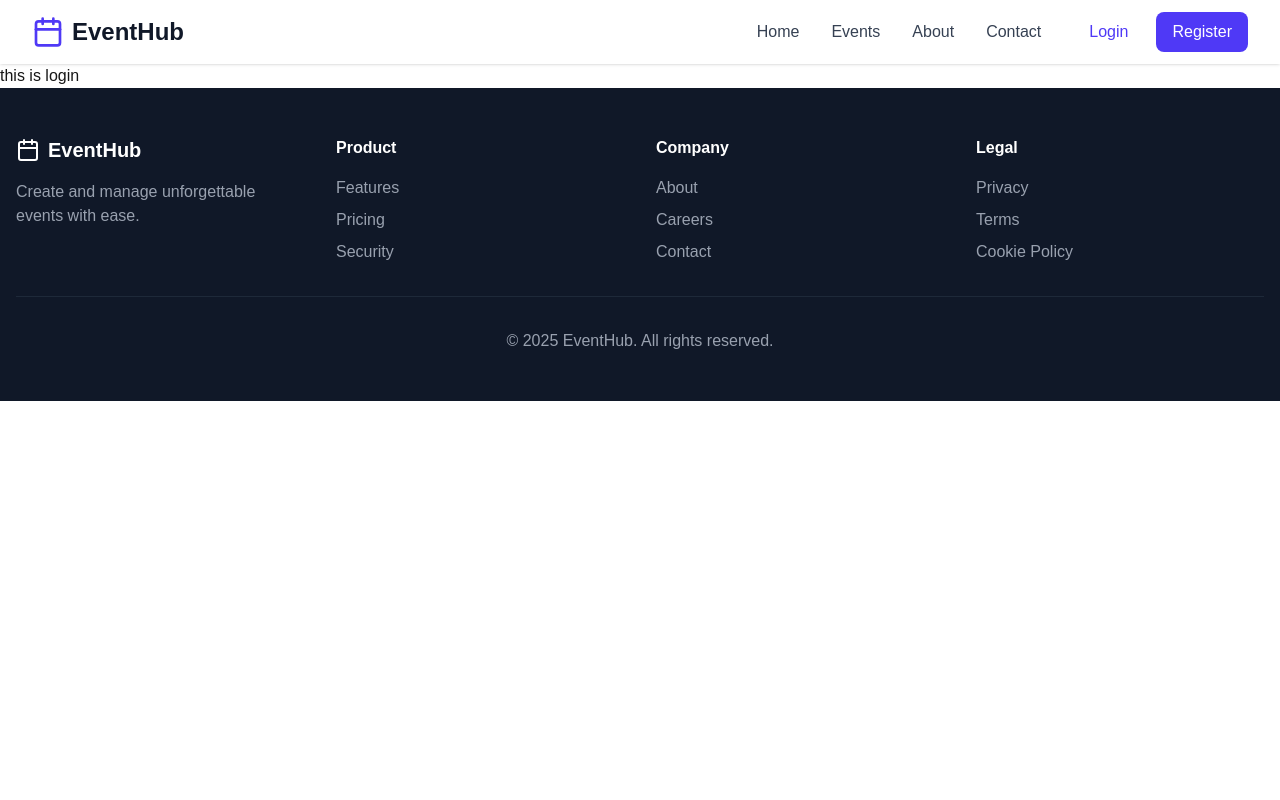
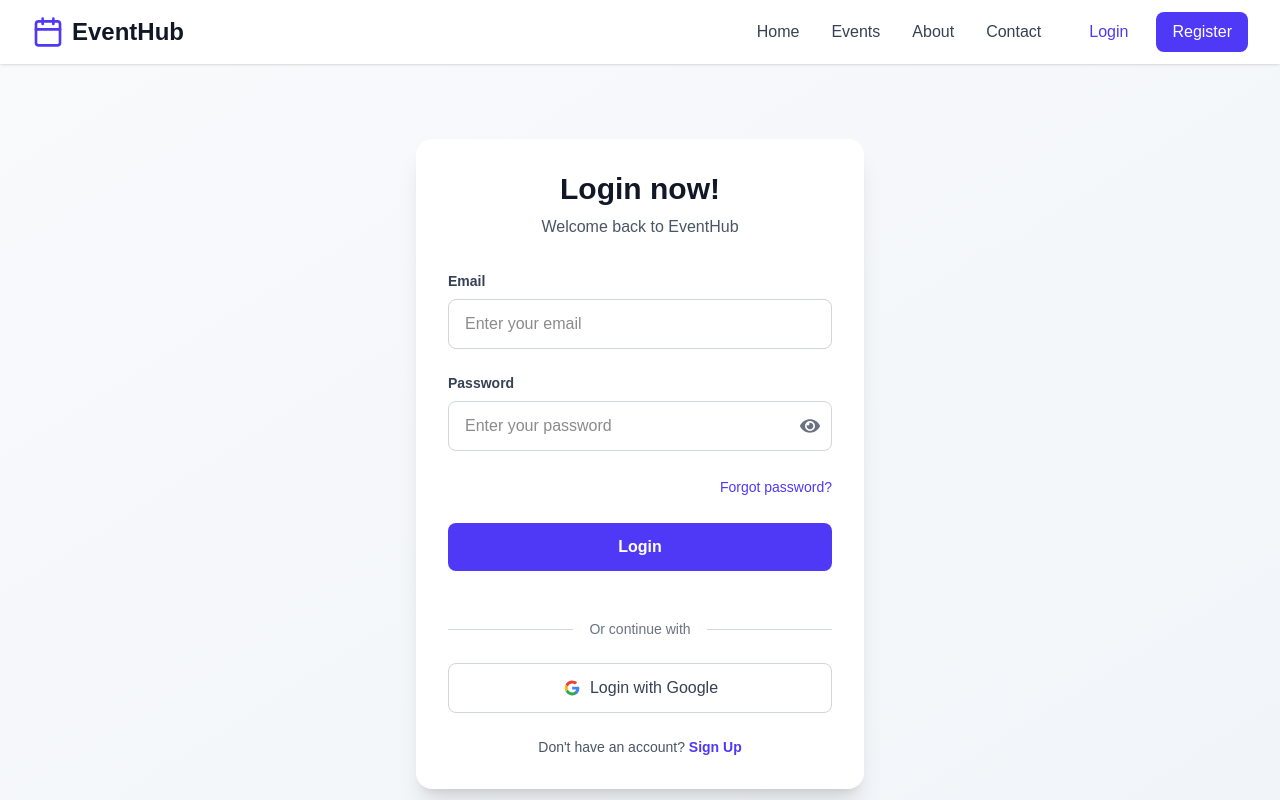
Before and after one commit to MarufurRahmanRahat/my-first-next-app, a Next.js app: page /login in a window 1280 px wide. Shown: the top 800 px of the page. Built offline with nearby package versions, Linux system fonts and the light colour scheme; no server answers.

Commit message:
login page added

```diff
--- a/package.json
+++ b/package.json
@@ -13,7 +13,9 @@
     "lucide-react": "^0.554.0",
     "next": "16.0.3",
     "react": "19.2.0",
-    "react-dom": "19.2.0"
+    "react-dom": "19.2.0",
+    "react-hot-toast": "^2.6.0",
+    "react-icons": "^5.5.0"
   },
   "devDependencies": {
     "@tailwindcss/postcss": "^4",
--- a/src/app/login/page.jsx
+++ b/src/app/login/page.jsx
@@ -1,11 +1,210 @@
-import React from 'react';
+'use client'
 
-const page = () => {
+import Link from 'next/link';
+import { useRouter, useSearchParams } from 'next/navigation';
+import { FaEye, FaEyeSlash } from 'react-icons/fa';
+import toast, { Toaster } from 'react-hot-toast';
+import { use, useRef, useState } from 'react';
+import { Calendar } from 'lucide-react';
+import { AuthContext } from '../context/AuthContext';
+
+const LoginPage = () => {
+    const [success, setSuccess] = useState(false);
+    const [error, setError] = useState('');
+    const [showPassword, setShowPassword] = useState(false);
+    const [email, setEmail] = useState('');
+    const [isLoading, setIsLoading] = useState(false);
+    const emailRef = useRef();
+
+    const router = useRouter();
+    const searchParams = useSearchParams();
+    const redirectTo = searchParams.get('redirect') || '/';
+
+    const { signInUser, signInWithGoogle } = use(AuthContext);
+    const notify = () => toast.success('Logged in successfully!');
+
+    const handleLogIn = event => {
+        event.preventDefault();
+        const email = event.target.email.value;
+        const password = event.target.password.value;
+
+        // reset error & success
+        setError('');
+        setSuccess(false);
+        setIsLoading(true);
+
+        signInUser(email, password)
+            .then(result => {
+                notify();
+                setSuccess(true);
+                event.target.reset();
+                setTimeout(() => {
+                    router.push(redirectTo);
+                }, 1000);
+            })
+            .catch(error => {
+                console.log('error happened', error.message)
+                setError(error.message);
+                setIsLoading(false);
+            })
+    }
+
+    const handleGoogleSignIn = (event) => {
+        event.preventDefault();
+        setError('');
+        setIsLoading(true);
+
+        signInWithGoogle()
+            .then(result => {
+                notify();
+                setTimeout(() => {
+                    router.push(redirectTo);
+                }, 1000);
+            })
+            .catch(error => {
+                console.log(error);
+                setError(error.message);
+                setIsLoading(false);
+            })
+    }
+
+    const handleTogglePassword = (event) => {
+        event.preventDefault();
+        setShowPassword(!showPassword);
+    }
+
     return (
-        <div>
-            this is login
-        </div>
+        <>
+            <Toaster position="top-center" />
+
+            {/* Login Form */}
+            <div className="min-h-screen bg-gradient-to-br from-slate-50 to-slate-100 flex items-center justify-center py-12 px-4 sm:px-6 lg:px-8">
+                <div className="max-w-md w-full">
+                    <div className="bg-white rounded-2xl shadow-xl p-8">
+                        {/* Header */}
+                        <div className="text-center mb-8">
+                            <h1 className="text-3xl font-bold text-gray-900 mb-2">Login now!</h1>
+                            <p className="text-gray-600">Welcome back to EventHub</p>
+                        </div>
+
+                        {/* Form */}
+                        <form onSubmit={handleLogIn} className="space-y-6">
+                            {/* Email Input */}
+                            <div>
+                                <label htmlFor="email" className="block text-sm font-semibold text-gray-700 mb-2">
+                                    Email
+                                </label>
+                                <input
+                                    id="email"
+                                    type="email"
+                                    className="w-full px-4 py-3 border border-gray-300 rounded-lg focus:ring-2 focus:ring-indigo-500 focus:border-transparent outline-none transition-all"
+                                    name='email'
+                                    placeholder="Enter your email"
+                                    ref={emailRef}
+                                    value={email}
+                                    onChange={(e) => setEmail(e.target.value)}
+                                    required
+                                />
+                            </div>
+
+                            {/* Password Input */}
+                            <div>
+                                <label htmlFor="password" className="block text-sm font-semibold text-gray-700 mb-2">
+                                    Password
+                                </label>
+                                <div className='relative'>
+                                    <input
+                                        id="password"
+                                        type={showPassword ? 'text' : 'password'}
+                                        className="w-full px-4 py-3 border border-gray-300 rounded-lg focus:ring-2 focus:ring-indigo-500 focus:border-transparent outline-none transition-all pr-12"
+                                        name='password'
+                                        placeholder="Enter your password"
+                                        required
+                                    />
+                                    <button
+                                        type="button"
+                                        onClick={handleTogglePassword}
+                                        className="absolute right-3 top-1/2 -translate-y-1/2 text-gray-500 hover:text-gray-700 transition-colors">
+                                        {showPassword ? <FaEyeSlash className="w-5 h-5" /> : <FaEye className="w-5 h-5" />}
+                                    </button>
+                                </div>
+                            </div>
+
+                            {/* Forgot Password Link */}
+                            <div className="text-right">
+                                <Link
+                                    href='/forgot-password'
+                                    className="text-sm text-indigo-600 hover:text-indigo-700 font-medium transition-colors"
+                                >
+                                    Forgot password?
+                                </Link>
+                            </div>
+
+                            {/* Error Message */}
+                            {error && (
+                                <div className="bg-red-50 border border-red-200 text-red-700 px-4 py-3 rounded-lg text-sm">
+                                    {error}
+                                </div>
+                            )}
+
+                            {/* Success Message */}
+                            {success && (
+                                <div className="bg-green-50 border border-green-200 text-green-700 px-4 py-3 rounded-lg text-sm">
+                                    Login successful! Redirecting...
+                                </div>
+                            )}
+
+                            {/* Login Button */}
+                            <button
+                                type="submit"
+                                disabled={isLoading}
+                                className="w-full bg-indigo-600 text-white py-3 rounded-lg hover:bg-indigo-700 transition-colors font-semibold disabled:opacity-50 disabled:cursor-not-allowed"
+                            >
+                                {isLoading ? 'Logging in...' : 'Login'}
+                            </button>
+
+                            {/* Divider */}
+                            <div className="relative my-6">
+                                <div className="absolute inset-0 flex items-center">
+                                    <div className="w-full border-t border-gray-300"></div>
+                                </div>
+                                <div className="relative flex justify-center text-sm">
+                                    <span className="px-4 bg-white text-gray-500">Or continue with</span>
+                                </div>
+                            </div>
+
+                            {/* Google Sign In Button */}
+                            <button
+                                type="button"
+                                onClick={handleGoogleSignIn}
+                                disabled={isLoading}
+                                className="w-full bg-white text-gray-700 py-3 px-4 border border-gray-300 rounded-lg hover:bg-gray-50 transition-colors font-medium flex items-center justify-center space-x-2 disabled:opacity-50 disabled:cursor-not-allowed"
+                            >
+                                <svg aria-label="Google logo" width="20" height="20" xmlns="http://www.w3.org/2000/svg" viewBox="0 0 512 512">
+                                    <g>
+                                        <path d="m0 0H512V512H0" fill="#fff"></path>
+                                        <path fill="#34a853" d="M153 292c30 82 118 95 171 60h62v48A192 192 0 0190 341"></path>
+                                        <path fill="#4285f4" d="m386 400a140 175 0 0053-179H260v74h102q-7 37-38 57"></path>
+                                        <path fill="#fbbc02" d="m90 341a208 200 0 010-171l63 49q-12 37 0 73"></path>
+                                        <path fill="#ea4335" d="m153 219c22-69 116-109 179-50l55-54c-78-75-230-72-297 55"></path>
+                                    </g>
+                                </svg>
+                                <span>Login with Google</span>
+                            </button>
+                        </form>
+
+                        {/* Sign Up Link */}
+                        <p className="text-center text-gray-600 text-sm mt-6">
+                            Don't have an account?{' '}
+                            <Link href='/signup' className='text-indigo-600 hover:text-indigo-700 font-semibold transition-colors'>
+                                Sign Up
+                            </Link>
+                        </p>
+                    </div>
+                </div>
+            </div>
+        </>
     );
 };
 
-export default page;
+export default LoginPage;
```
Also changed, not shown: 1 other file (tests, documents, lock files or other folders).
